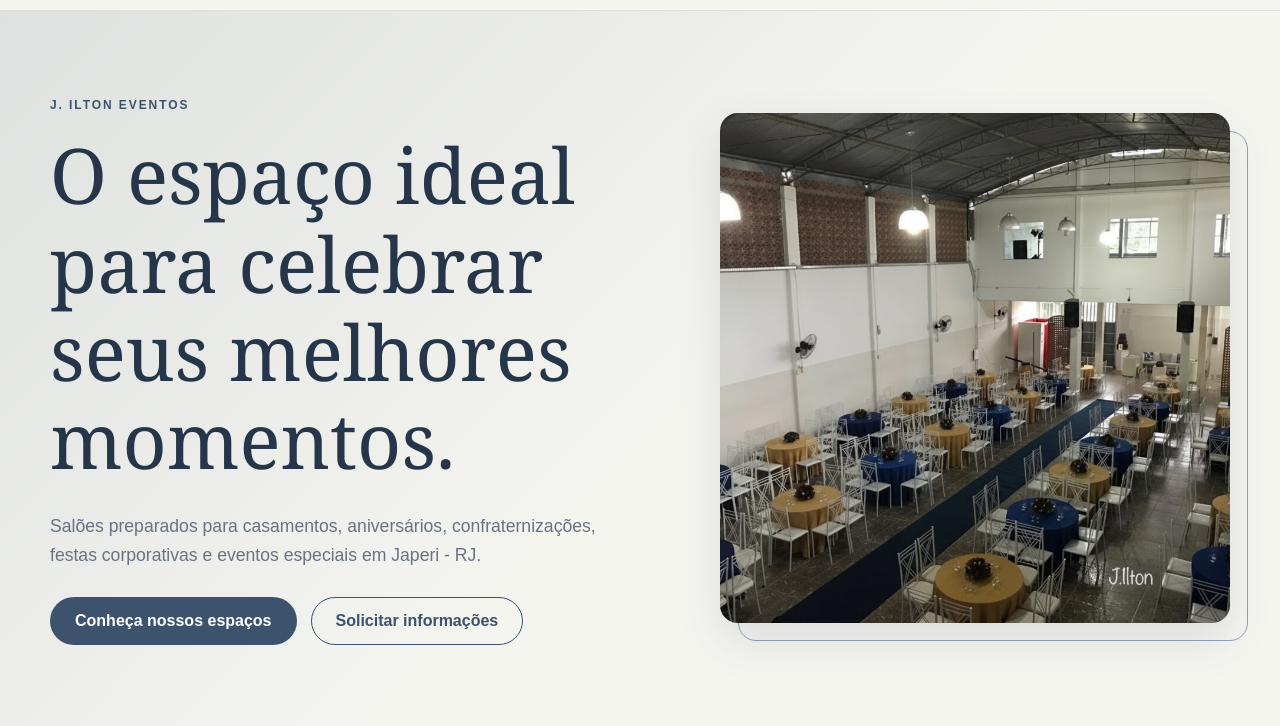
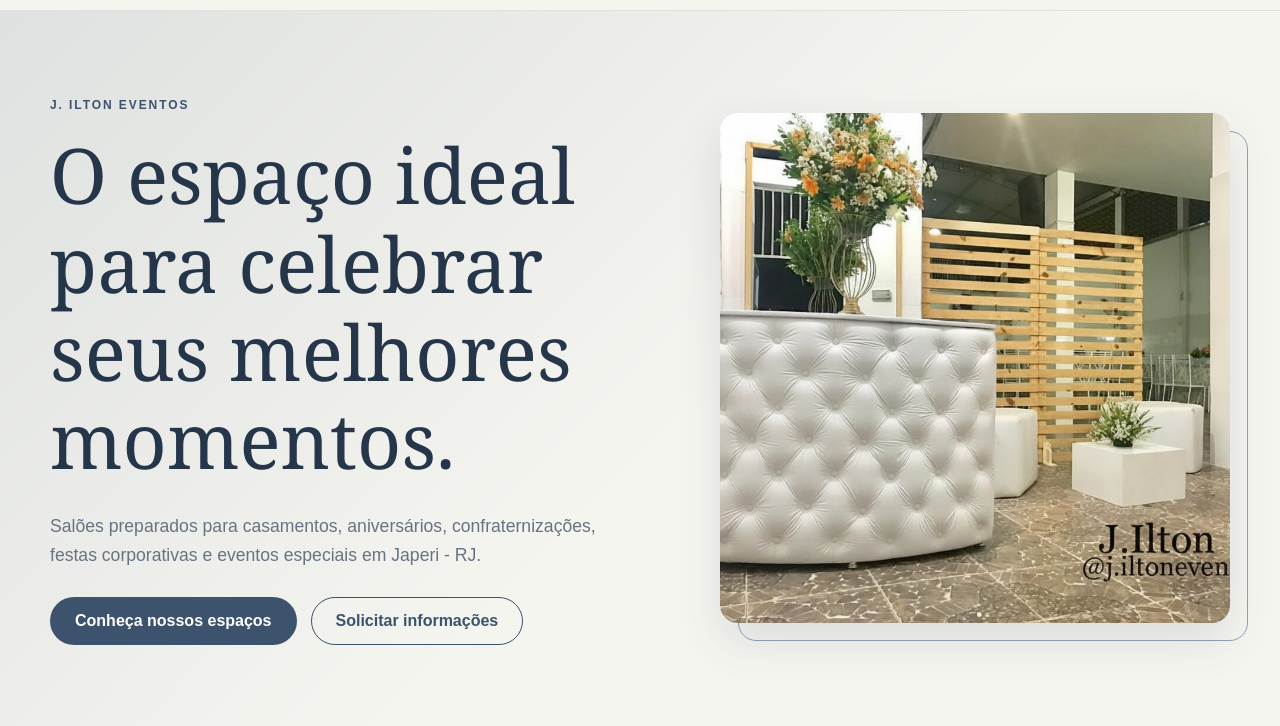
Before and after one commit to jiltoneventos/jiltoneventos, a plain HTML site: page index.html in a window 1280 px wide. Shown: the part 74-800 px from the top of the page. Drawn offline with Linux system fonts and the light colour scheme.

Commit message:
Add files via upload
Atualização no códig

```diff
--- a/index.html
+++ b/index.html
@@ -68,7 +68,7 @@
                 <div class="hero-imagem">
                     <!-- Substitua esta imagem por uma foto principal do espaço -->
                     <img
-                        src="imagens/espaco-1.jpg"
+                        src="imagens/destaque.jpg"
                         alt="Espaço para eventos da J. Ilton Eventos"
                     >
                 </div>
```
